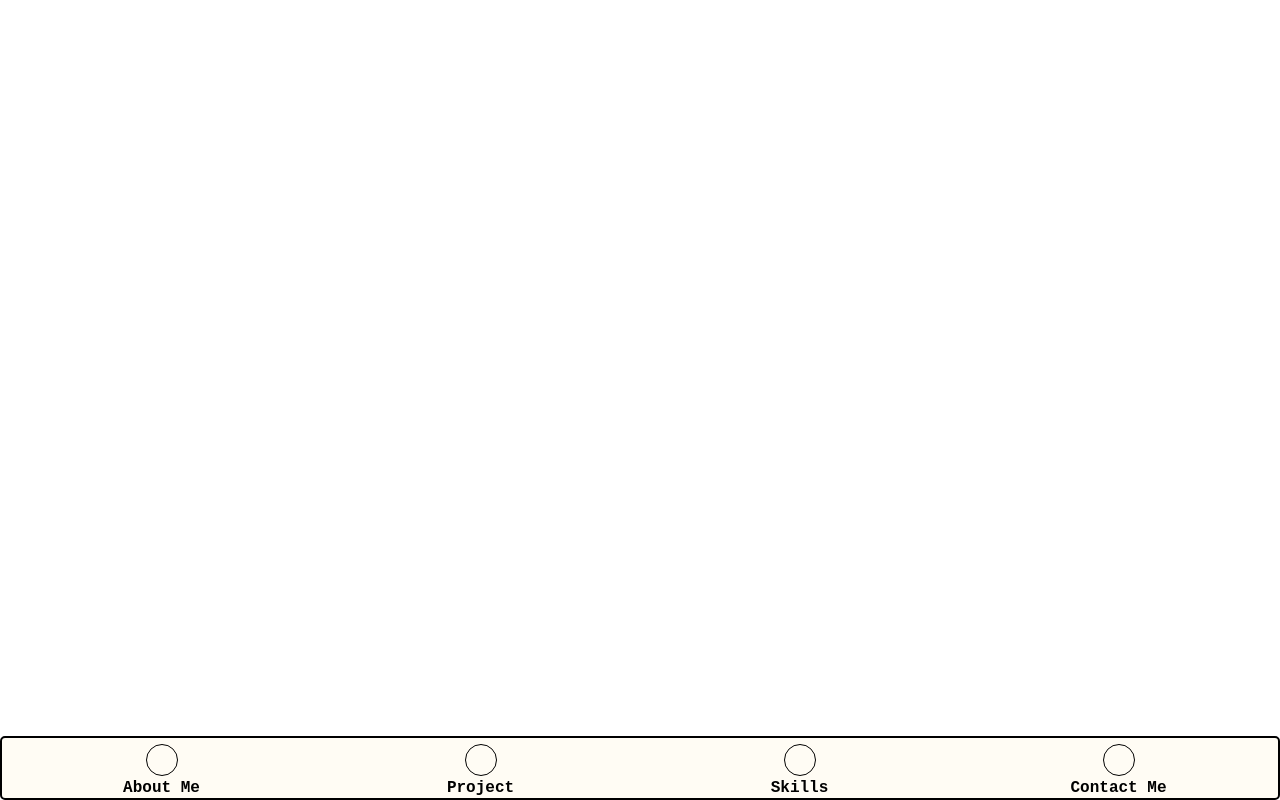
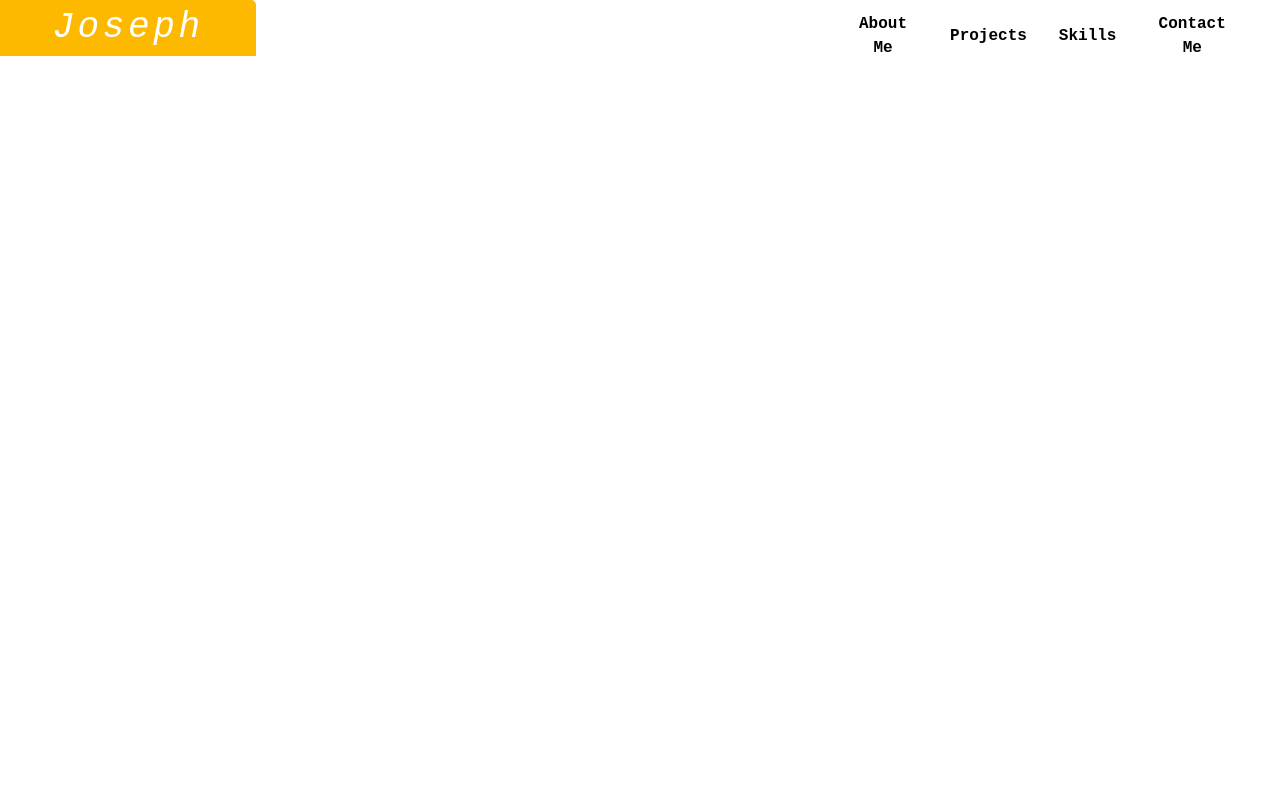
Before and after one commit to programmergeek/landing-page, a Next.js app in the folder landing-page/: page / in a window 1280 px wide. Built offline with nearby package versions, Linux system fonts and the light colour scheme.

Commit message:
create navigation bar componeent for desktop and tablets

```diff
--- a/landing-page/components/NavigationBar.tsx
+++ b/landing-page/components/NavigationBar.tsx
@@ -1,11 +1,11 @@
-import React from 'react'
+import React, { Children } from 'react'
 
 /**
  * A bottom navigation bar meant to be used with smaller screens.
  */
 export const BottomNavigationBar: React.FC = () => {
     return (
-    <div className= "bg-background border-2 rounded-[5px] border-black w-full h-16 grid grid-cols-4 py-1.5 fixed bottom-0" >
+    <div className= "md:hidden bg-background border-2 rounded-[5px] border-black w-full h-16 grid grid-cols-4 py-1.5 fixed bottom-0" >
         {
             // map the menu options to navigation buttons.
             // TODO: replace buttons names with objects that contain the name of the button along with its icon.
@@ -22,3 +22,43 @@ export const BottomNavigationBar: React.FC = () => {
     </div>
     )
 }
+
+type Props = {
+    children: React.ReactNode
+}
+
+/** Wrapper component for desktop and mobile navigation bars */
+const NavigationBarWrapper: React.FC<Props> = ({ ...props }) => {
+
+    const children = Children.map(props.children, (value) => value) as React.ReactNode[]
+
+    return (
+    <nav className='hidden md:grid grid-cols-[16rem_auto_28rem]'>
+        <div>
+            <a href="/">
+            {children[0]}
+            </a>
+        </div>
+        <div></div>
+        <div>
+            {children[1]}
+        </div>
+    </nav>
+    )
+}
+
+
+export const NavigationBar: React.FC = () => {
+    return (
+    <NavigationBarWrapper>
+        <p className='font-sourceCodePro text-4xl font-medium italic tracking-widest bg-folderYellow rounded-tr-[5px] text-white text-center py-2'>Joseph</p>
+        <div className='flex justify-end flex-row pr-7'>
+            {
+                ["About Me", "Projects", "Skills", "Contact Me"].map((value) => {
+                    return <button className='font-sourceCodePro px-4 py-3 font-semibold'>{value}</button>
+                })
+            }
+        </div>
+    </NavigationBarWrapper>
+    )
+}
--- a/landing-page/pages/index.tsx
+++ b/landing-page/pages/index.tsx
@@ -1,12 +1,13 @@
 import type { NextPage } from 'next'
 import Head from 'next/head'
 import Image from 'next/image'
-import { BottomNavigationBar } from '../components'
+import { BottomNavigationBar, NavigationBar } from '../components'
 import styles from '../styles/Home.module.css'
 
 const Home: NextPage = () => {
   return (
     <div className={styles.container}>
+      <NavigationBar />
       <BottomNavigationBar />
     </div>
   )
```
